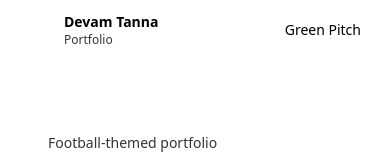
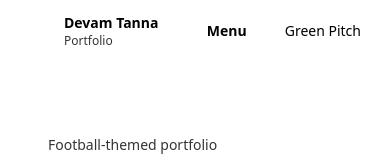
Before and after one commit to devam1912/Portfolio, a React (Vite) app: page / in a window 390 px wide. Shown: the top 160 px of the page. Built offline with nearby package versions, Linux system fonts and the light colour scheme; no server answers; the HTML template or start-up script is replaced by a standard one.

Commit message:
Add responsive navbar with mobile menu

```diff
--- a/src/components/Navbar.jsx
+++ b/src/components/Navbar.jsx
@@ -1,22 +1,25 @@
-    import { NavLink } from "react-router-dom";
+import { NavLink } from "react-router-dom";
+import { useState } from "react";
 
 const linkBase =
-  "rounded-full px-3 py-1.5 text-sm transition hover:bg-white/10";
+  "rounded-2xl px-3 py-2 text-sm transition hover:bg-white/10";
 
-export default function Navbar() {
+function Links({ onClick }) {
   return (
-    <nav className="hidden items-center gap-1 sm:flex">
+    <>
       <NavLink
         to="/"
+        end
+        onClick={onClick}
         className={({ isActive }) =>
           `${linkBase} ${isActive ? "bg-white/15" : ""}`
         }
-        end
       >
         Home
       </NavLink>
       <NavLink
         to="/about"
+        onClick={onClick}
         className={({ isActive }) =>
           `${linkBase} ${isActive ? "bg-white/15" : ""}`
         }
@@ -25,6 +28,7 @@ export default function Navbar() {
       </NavLink>
       <NavLink
         to="/projects"
+        onClick={onClick}
         className={({ isActive }) =>
           `${linkBase} ${isActive ? "bg-white/15" : ""}`
         }
@@ -33,12 +37,45 @@ export default function Navbar() {
       </NavLink>
       <NavLink
         to="/contact"
+        onClick={onClick}
         className={({ isActive }) =>
           `${linkBase} ${isActive ? "bg-white/15" : ""}`
         }
       >
         Contact
       </NavLink>
-    </nav>
+    </>
   );
 }
+
+export default function Navbar() {
+  const [open, setOpen] = useState(false);
+
+  return (
+    <div className="relative">
+      {/* Desktop */}
+      <nav className="hidden items-center gap-1 sm:flex">
+        <Links />
+      </nav>
+
+      {/* Mobile toggle */}
+      <button
+        type="button"
+        onClick={() => setOpen((v) => !v)}
+        className="sm:hidden rounded-2xl border border-white/15 bg-white/10 px-3 py-2 text-sm font-semibold hover:bg-white/15"
+        aria-label="Open menu"
+      >
+        {open ? "Close" : "Menu"}
+      </button>
+
+      {/* Mobile panel */}
+      {open ? (
+        <div className="absolute right-0 mt-2 w-48 overflow-hidden rounded-3xl border border-white/15 glass p-2 sm:hidden">
+          <div className="flex flex-col gap-1">
+            <Links onClick={() => setOpen(false)} />
+          </div>
+        </div>
+      ) : null}
+    </div>
+  );
+}
```
